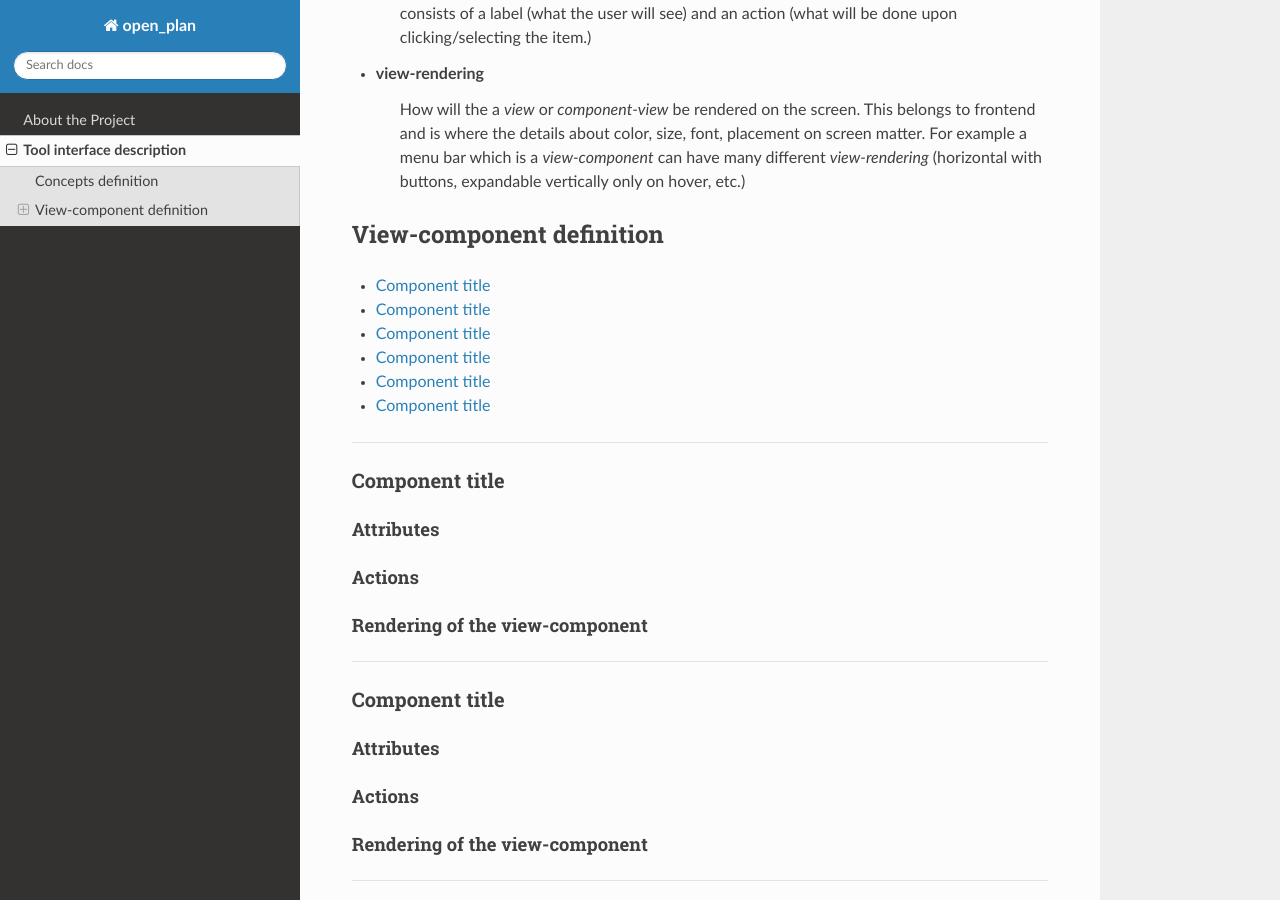
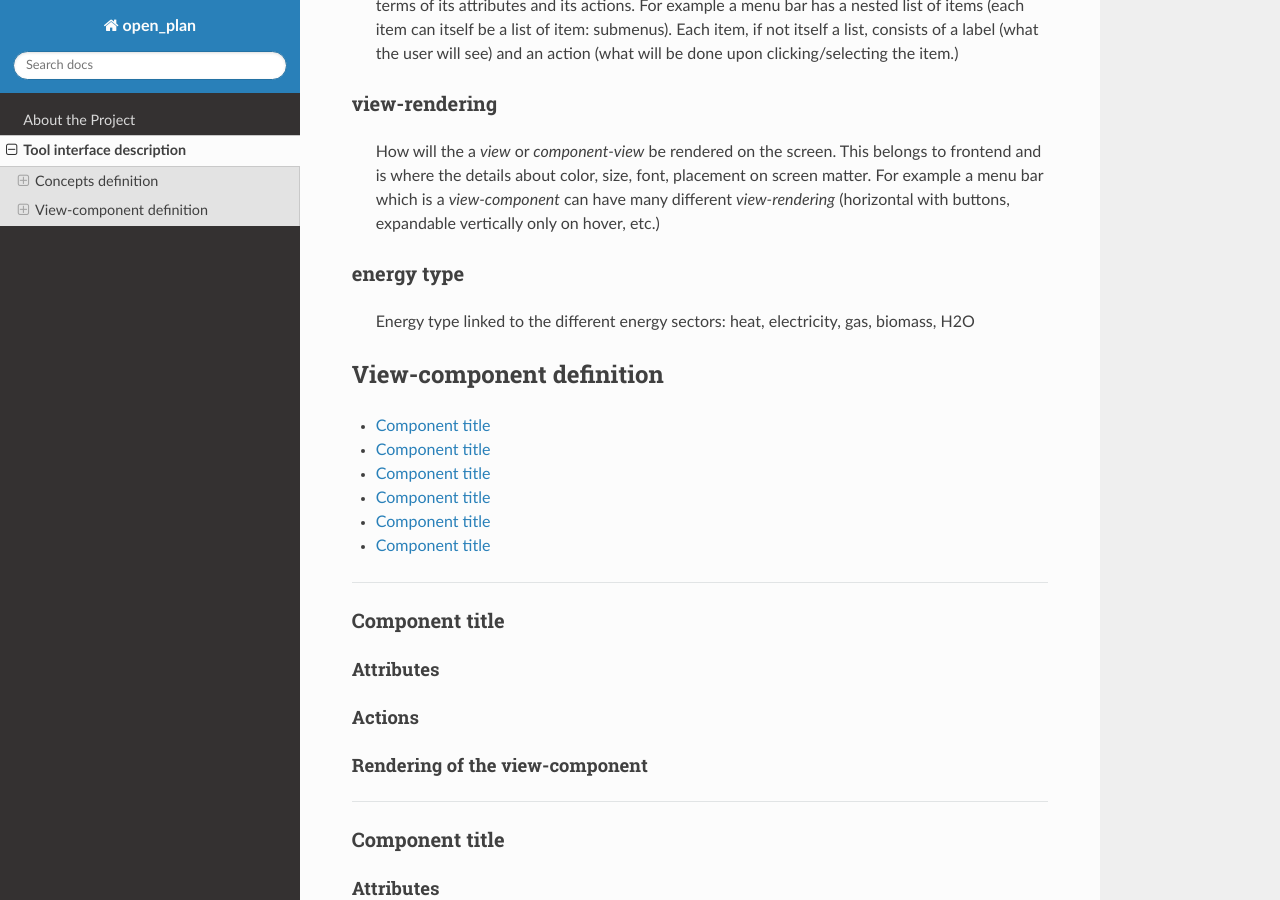
Before and after one commit to rl-institut/open_plan, a Sphinx documentation site: the page built from docs/tool_interface.rst, in a window 1280 px wide and 900 px high, scrolled down 538 px. Built offline with Sphinx 7.4.7 and the Read the Docs theme 2.0.0, drawn with Linux system fonts in a browser that asks for light colours; formulas are drawn with MathJax 3.

Commit message:
Add label for concept definition and make each entry a section

```diff
--- a/docs/tool_interface.rst
+++ b/docs/tool_interface.rst
@@ -9,15 +9,29 @@
 
 In order to describe the interface, a few definitions are required at first.
 
-* **view**
+.. _view-def:
+
+view
+----
     Description of a given state of the user interface: what should the user be able to interact with in that *view*, which other *view* can the user visit from the current *view*. The collection of *views* form together the user interface. Note: the view does not describe how the interface looks like to the user, this is described in the *view-rendering*
 
-* **view-component**
+.. _view-component-def:
+
+view-component
+--------------
     A *view-component* is a part of a *view* which can be described independently from the view and could be reused in different *views* (a menu bar for example). A *view-component* is described in terms of its attributes and its actions. For example a menu bar has a nested list of items (each item can itself be a list of item: submenus). Each item, if not itself a list, consists of a label (what the user will see) and an action (what will be done upon clicking/selecting the item.)
 
-* **view-rendering**
+.. _view-rendering-def:
+
+view-rendering
+--------------
     How will the a *view* or *component-view* be rendered on the screen. This belongs to frontend and is where the details about color, size, font, placement on screen matter. For example a menu bar which is a *view-component* can have many different *view-rendering* (horizontal with buttons, expandable vertically only on hover, etc.)
 
+.. _energy-type-def:
+
+energy type
+-----------
+    Energy type linked to the different energy sectors: heat, electricity, gas, biomass, H2O
 
 View-component definition
 =========================
```
